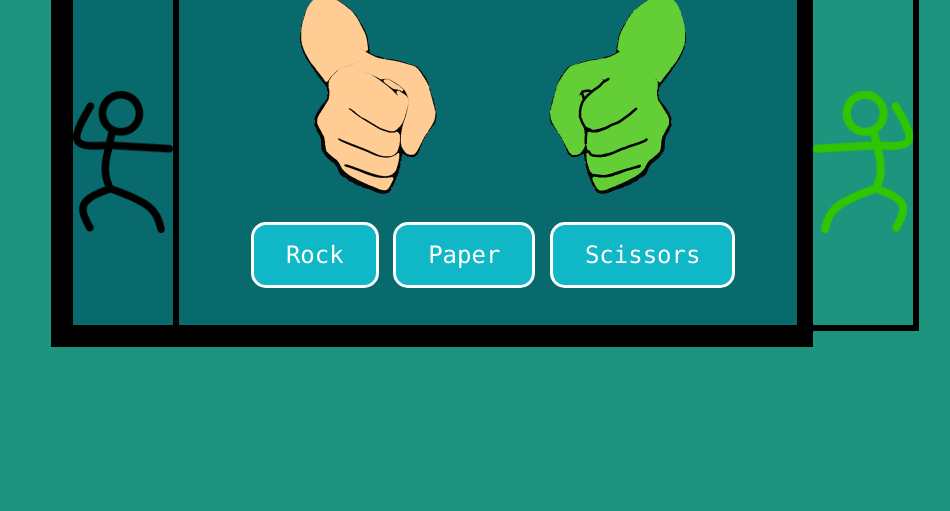
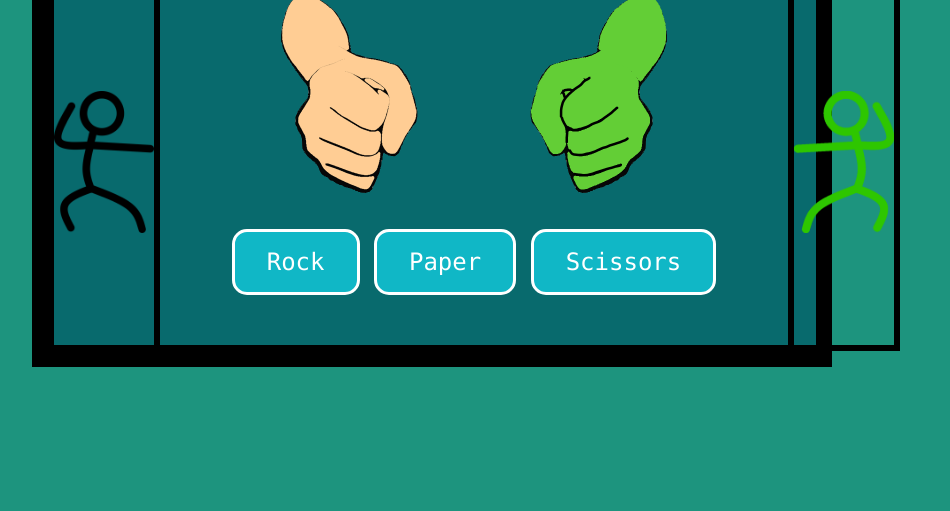
Before and after one commit to burak-odabasi/rock-paper-scissors, a website: page index.html in a window 1280 px wide. Shown: the part 289-800 px from the top of the page, without its empty margins (208-1158 px from the left). Drawn offline with Linux system fonts and the light colour scheme.

Commit message:
space added

```diff
--- a/style.scss
+++ b/style.scss
@@ -14,8 +14,8 @@ body {
 .game {
   display: grid;
   grid-template-columns: 1fr 3fr 1fr;
-  height: 55vh;
-  width: 57vw;
+  height: 60vh;
+  width: 60vw;
   border: 1rem solid rgb(0, 0, 0);
   background-color: rgb(8, 106, 109);
   .score {
```
Also changed, not shown: style.css.
